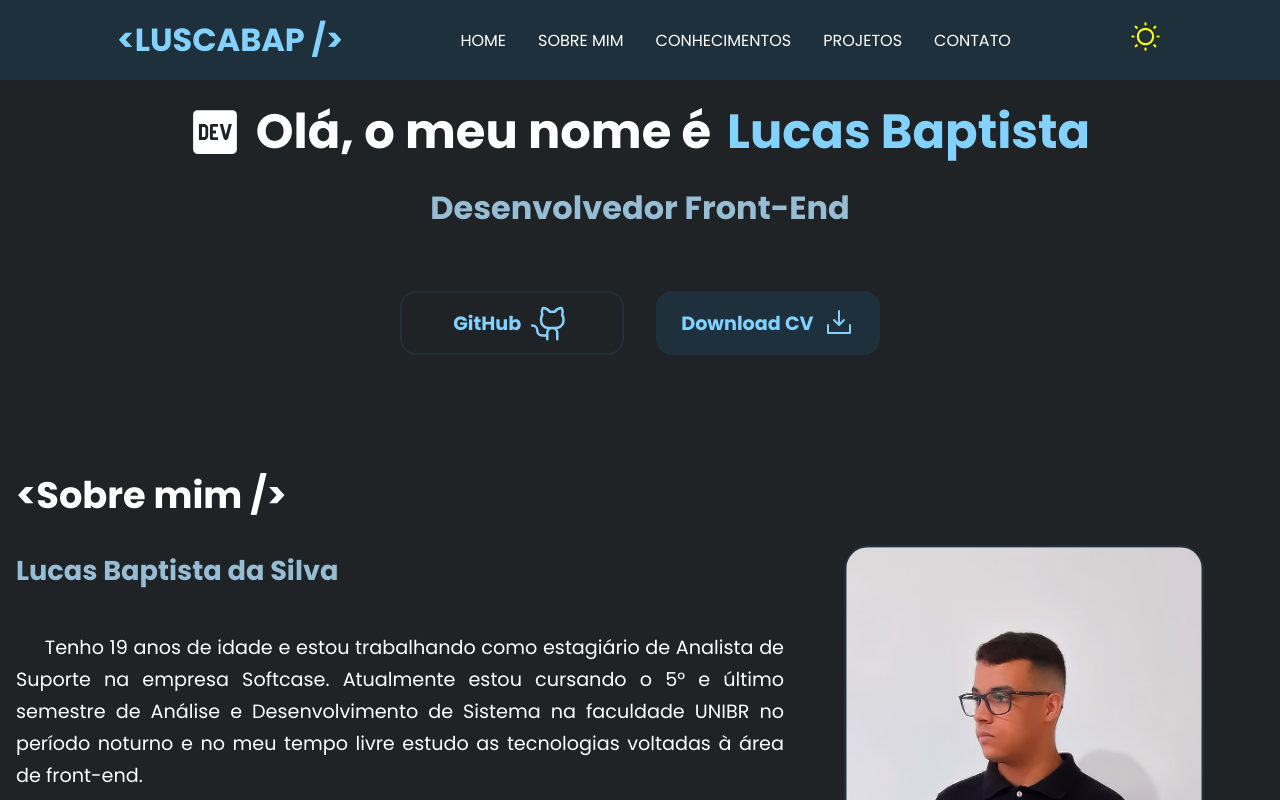
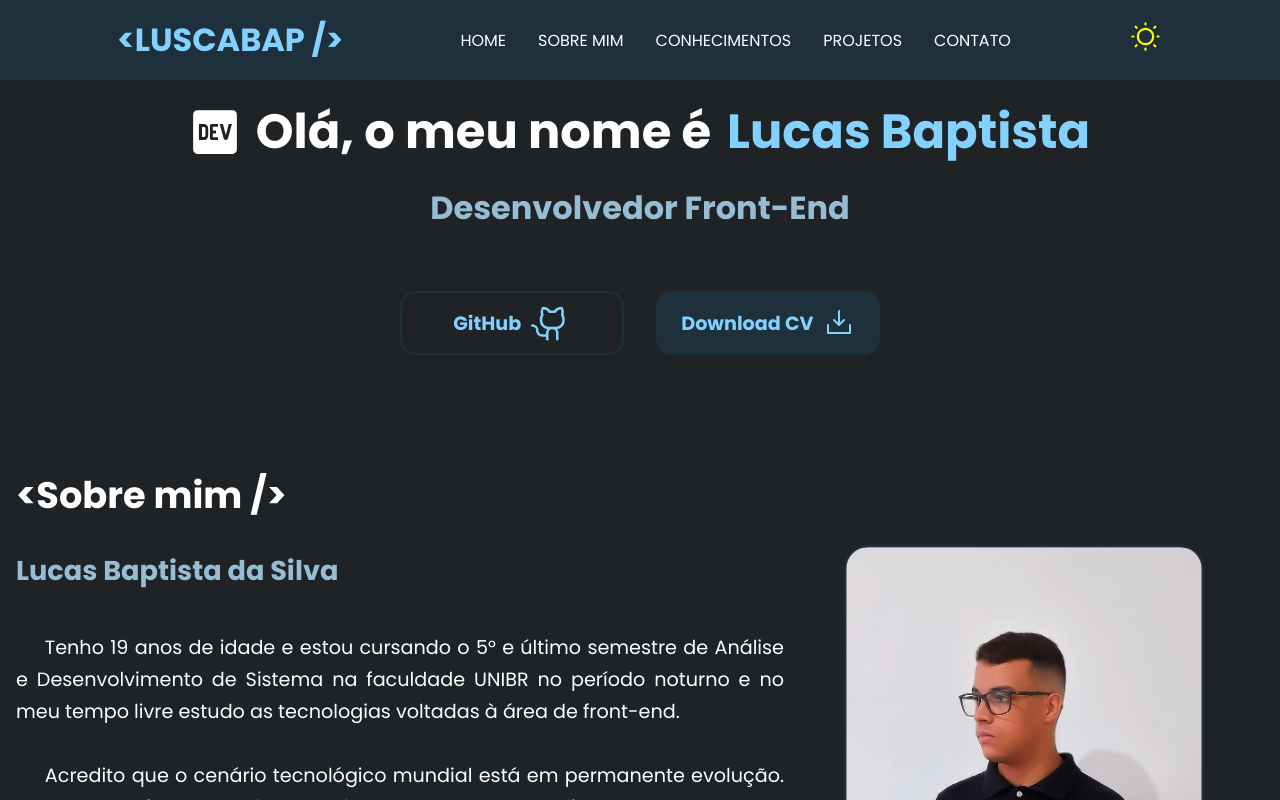
Before and after one commit to luscabap/portfolio, a React (Vite) app: page / in a window 1280 px wide. Shown: the top 800 px of the page. Built offline with nearby package versions, Linux system fonts and the light colour scheme.

Commit message:
Ajuste sobre mim

```diff
--- a/src/components/AboutMe/index.tsx
+++ b/src/components/AboutMe/index.tsx
@@ -7,7 +7,7 @@ export default function AboutMe() {
             <div className='infos'>
                 <h2 className='infos__title_aboutme'>&lt;Sobre mim /&gt;</h2>
                 <h3 className='infos__name'>Lucas Baptista da Silva</h3>
-                <p className='infos__text'>Tenho 19 anos de idade e estou trabalhando como estagiário de Analista de Suporte na empresa Softcase. Atualmente estou cursando o 5° e último semestre de Análise e Desenvolvimento de Sistema na faculdade UNIBR no período noturno e no meu tempo livre estudo as tecnologias voltadas à área de front-end.</p>
+                <p className='infos__text'>Tenho 19 anos de idade e estou cursando o 5° e último semestre de Análise e Desenvolvimento de Sistema na faculdade UNIBR no período noturno e no meu tempo livre estudo as tecnologias voltadas à área de front-end.</p>
                 <p className='infos__text'>Acredito que o cenário tecnológico mundial está em permanente evolução. Por esse motivo, empenho 110% do meu tempo e energia, uma vez que meu objetivo de vida é seguir minha paixão: a PROGRAMAÇÃO!</p>
             </div>
             <div className='photo'>
```
